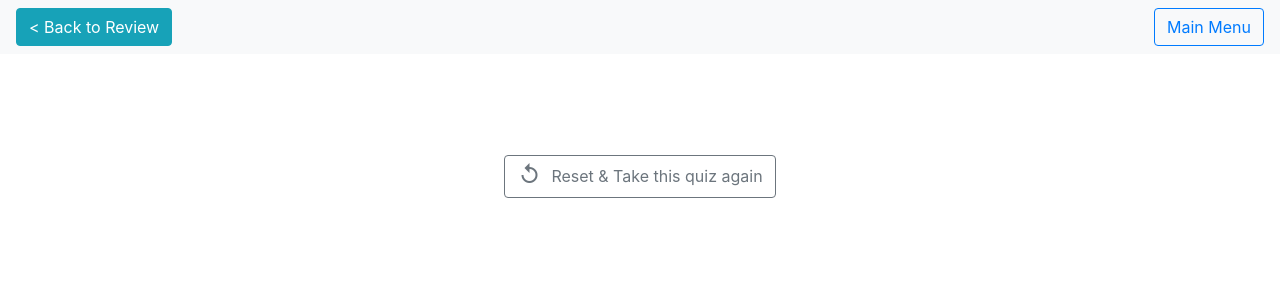
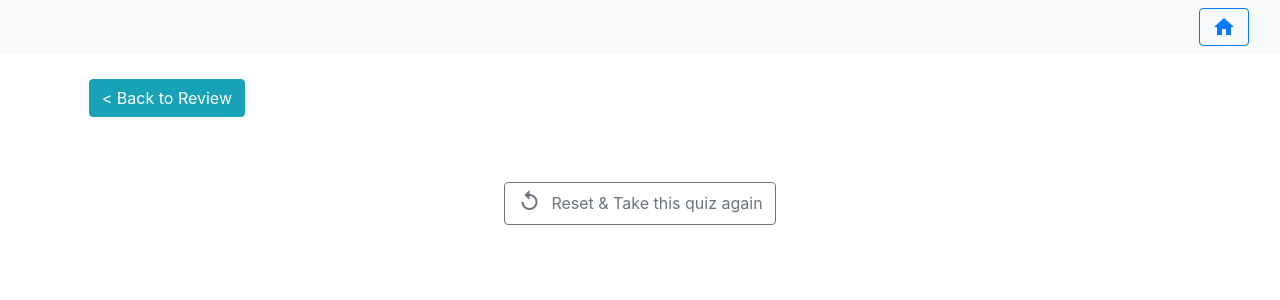
Before and after one commit to dorrietang/Learn-Korean-Consonants, a Flask app: template templates/result.html in a window 1280 px wide. Shown: the top 300 px of the page. Run offline with Flask 2, Linux system fonts and the light colour scheme; the template is opened without the code that fills it, so the values that code supplies are empty; some libraries are stand-ins or nearby versions.

Commit message:
Change navbar button placements

```diff
--- a/static/home.js
+++ b/static/home.js
@@ -8,7 +8,7 @@ function show_progress(){
         } else if (progress[section] == 2) {
             section_element.removeClass("btn-outline-secondary")
             section_element.addClass("btn-outline-success")
-            section_element.parent().siblings('.label').append($('<div class="completed">Completed<button class="btn btn-success result" id="' + section + '-result"><i class="material-icons">assessment</i></button></div>'))
+            section_element.parent().siblings('.label').append($('<div class="completed">Completed<button class="btn btn-success result" id="' + section + '-result" title="Review quiz result"><i class="material-icons">assessment</i></button></div>'))
         }
     }
 }
--- a/static/learn.js
+++ b/static/learn.js
@@ -12,15 +12,14 @@ function get_ling(desc){
 }
 
 function show_navbar(){
-    var title = "";
+    var title = "Learn: "
     for (var i = 0; i < data.length; i++) {
         title += data[i]["consonant"]
         if (i < data.length-1) {
             title += "/"
         }
     }
-    title += ": Learn"
-    $('.navbar').prepend($('<a class="navbar-brand">' + title + '</a>'))
+    $('#title').append($('<a class="navbar-brand">' + title + '</a>'))
 }
 
 function show_content(has_results){
--- a/static/quiz.js
+++ b/static/quiz.js
@@ -3,8 +3,7 @@ function show_navbar(){
     for (var key in quiz[0]["answers"]) {
         title += quiz[0]["answers"][key] + "/"
     }
-    title = title.substring(0, title.length-1)
-    title += ": Quiz"
+    title = "Quiz: " + title.substring(0, title.length-1)
     $('#title').append($('<a class="navbar-brand">' + title + '</a>'))
 }
 
--- a/static/result.js
+++ b/static/result.js
@@ -3,8 +3,7 @@ function show_navbar(){
     for (var key in quiz[0]["answers"]) {
         title += quiz[0]["answers"][key] + "/"
     }
-    title = title.substring(0, title.length-1)
-    title += ": Quiz Results"
+    title = "Quiz Results: " + title.substring(0, title.length-1)
     $('#title').append($('<a class="navbar-brand">' + title + '</a>'))
 }
 
--- a/templates/result.html
+++ b/templates/result.html
@@ -24,8 +24,8 @@
             }
 
             .large-spaced {
-                margin-top: 30px;
-                margin-bottom: 30px;
+                margin-top: 25px;
+                margin-bottom: 25px;
             }
 
             .play-button {
@@ -62,16 +62,23 @@
         </style>
     </head>
     <body>
-        <nav class="navbar sticky-top navbar-light bg-light justify-content-between">
-            <div id="title">
-                <button class="btn btn-info" id="back"><  Back to Review</button>
+        <nav class="navbar sticky-top navbar-light bg-light">
+            <div class="col-md-3"></div>
+            <div class="col-md-6 text-left">
+                <div id="title">
+
+                </div>
             </div>
-            <button class="btn btn-outline-primary my-2 my-sm-0" id="home">Main Menu</button>
+            <div class="col-md-3 text-right">
+                <button class="btn btn-outline-primary my-2 my-sm-0" id="home"><i class="material-icons">home</i></button>
+            </div>
         </nav>
 
         <div class="container">
             <div class="row">
-                <div class="col-md-2"></div>
+                <div class="col-md-2 text-right large-spaced">
+                    <button class="btn btn-info" id="back"><  Back to Review</button>
+                </div>
                 <div class="col-md-8 text-center large-spaced" id="results">
 
                 </div>
```
Also changed, not shown: templates/home.html (+10 -0 lines), templates/learn.html (+10 -2 lines), templates/quiz.html (+13 -5 lines).
